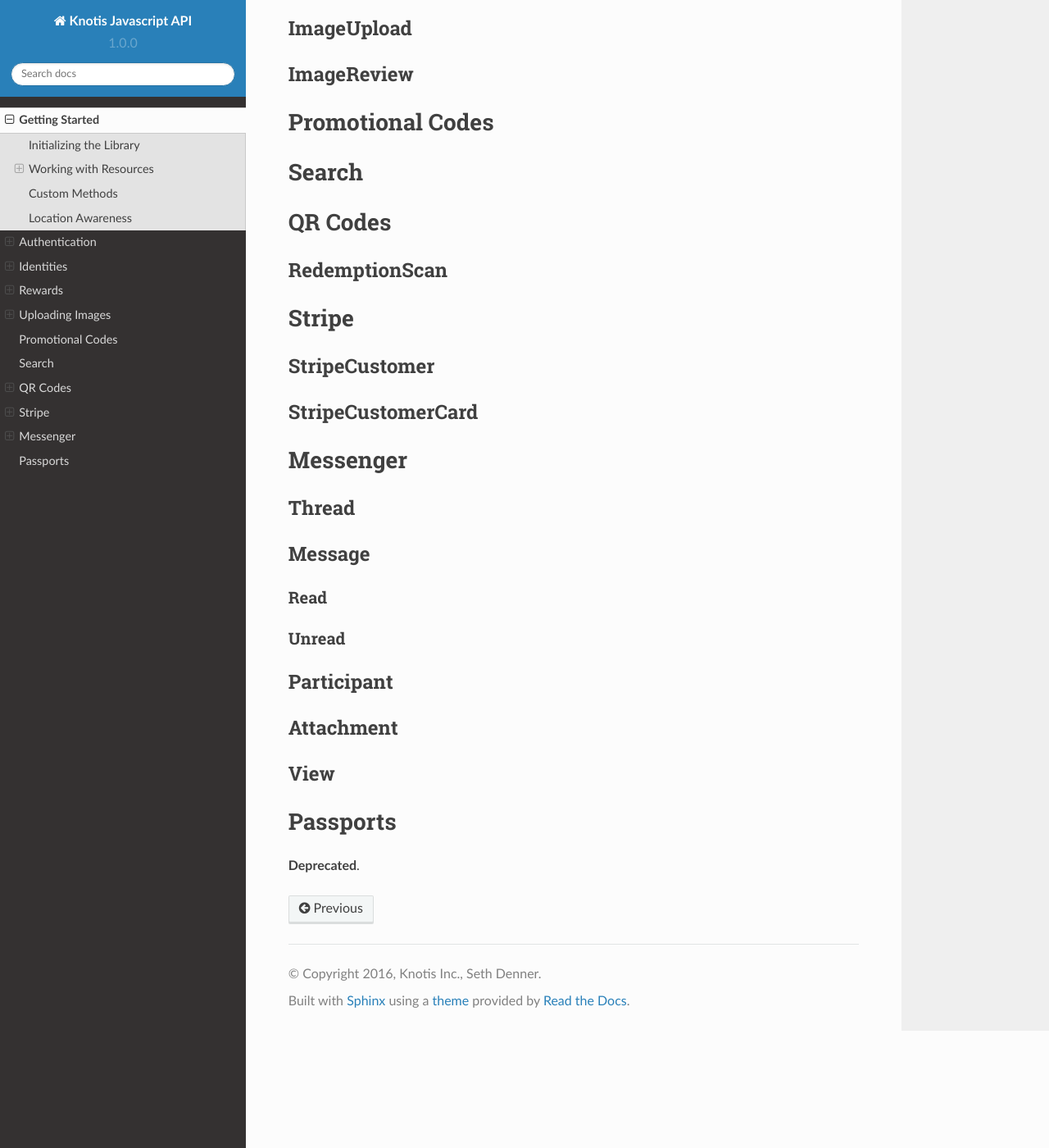
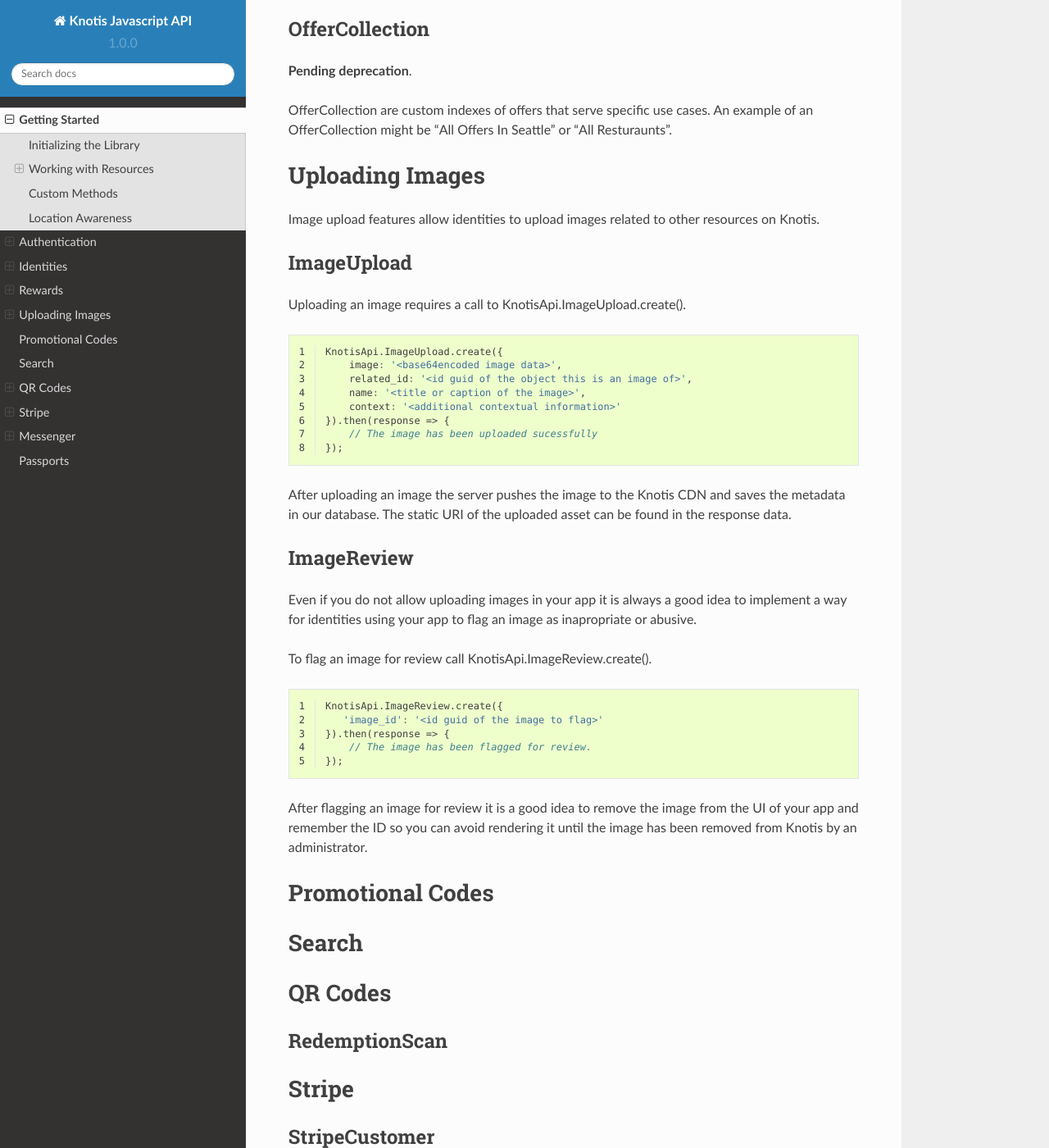
Before and after one commit to Knotis/knotisapi-js, a Sphinx documentation site: the page built from docs/source/basics.rst, in a window 1280 px wide and 1400 px high, scrolled down 11906 px. Shown: the whole window at 82% size. Built offline with Sphinx 7.4.7 and the Read the Docs theme 2.0.0, drawn with Linux system fonts in a browser that asks for light colours; some of the changed text lies outside the part shown.

Commit message:
Image Documentation
* Added documentation for uploading images.
* Added documentation for flagging images for abuse review.
* Improved Authentication documentation explaining how current_identity works and how to change it by calling setCredentials.

```diff
--- a/docs/source/basics.rst
+++ b/docs/source/basics.rst
@@ -214,6 +214,17 @@
     }
 
 The most useful fields are probably username, default_identity and default_identity_type. Learn more about identities in the next section.
+
+A call to the User resource happens automatically upon sucessful authentication to get the users default_identity and default_identity_type and set it as the current_identity and current_identity_type respectively. The API will make all requests as this identity. If you want to change the current identity you can do so by making a call to KnotisApi.setCredentials().
+
+.. code-block:: js
+    :linenos:
+
+    KnotisApi.setCredentials({
+       current_identity: '<id guid of the identity the API should be acting as>'.
+       current_idenitty_type: '<(int) the type of the identity (used for quick failing permissions)>'
+    });
+
 
 Available Identities
 --------------------
@@ -614,11 +625,46 @@
 Uploading Images
 ================
 
+Image upload features allow identities to upload images related to other resources on Knotis.
+
+
 ImageUpload
 -----------
 
+Uploading an image requires a call to KnotisApi.ImageUpload.create().
+
+.. code-block:: js
+    :linenos:
+
+    KnotisApi.ImageUpload.create({
+        image: '<base64encoded image data>',
+        related_id: '<id guid of the object this is an image of>',
+        name: '<title or caption of the image>',
+        context: '<additional contextual information>'
+    }).then(response => {
+        // The image has been uploaded sucessfully
+    });
+
+After uploading an image the server pushes the image to the Knotis CDN and saves the metadata in our database. The static URI of the uploaded asset can be found in the response data.
+
 ImageReview
 -----------
+
+Even if you do not allow uploading images in your app it is always a good idea to implement a way for identities using your app to flag an image as inapropriate or abusive.
+
+To flag an image for review call KnotisApi.ImageReview.create().
+
+.. code-block:: js
+    :linenos:
+
+    KnotisApi.ImageReview.create({
+       'image_id': '<id guid of the image to flag>'
+    }).then(response => {
+        // The image has been flagged for review.
+    });
+
+After flagging an image for review it is a good idea to remove the image from the UI of your app and remember the ID so you can avoid rendering it until the image has been removed from Knotis by an administrator.
+
 
 Promotional Codes
 =================
```
